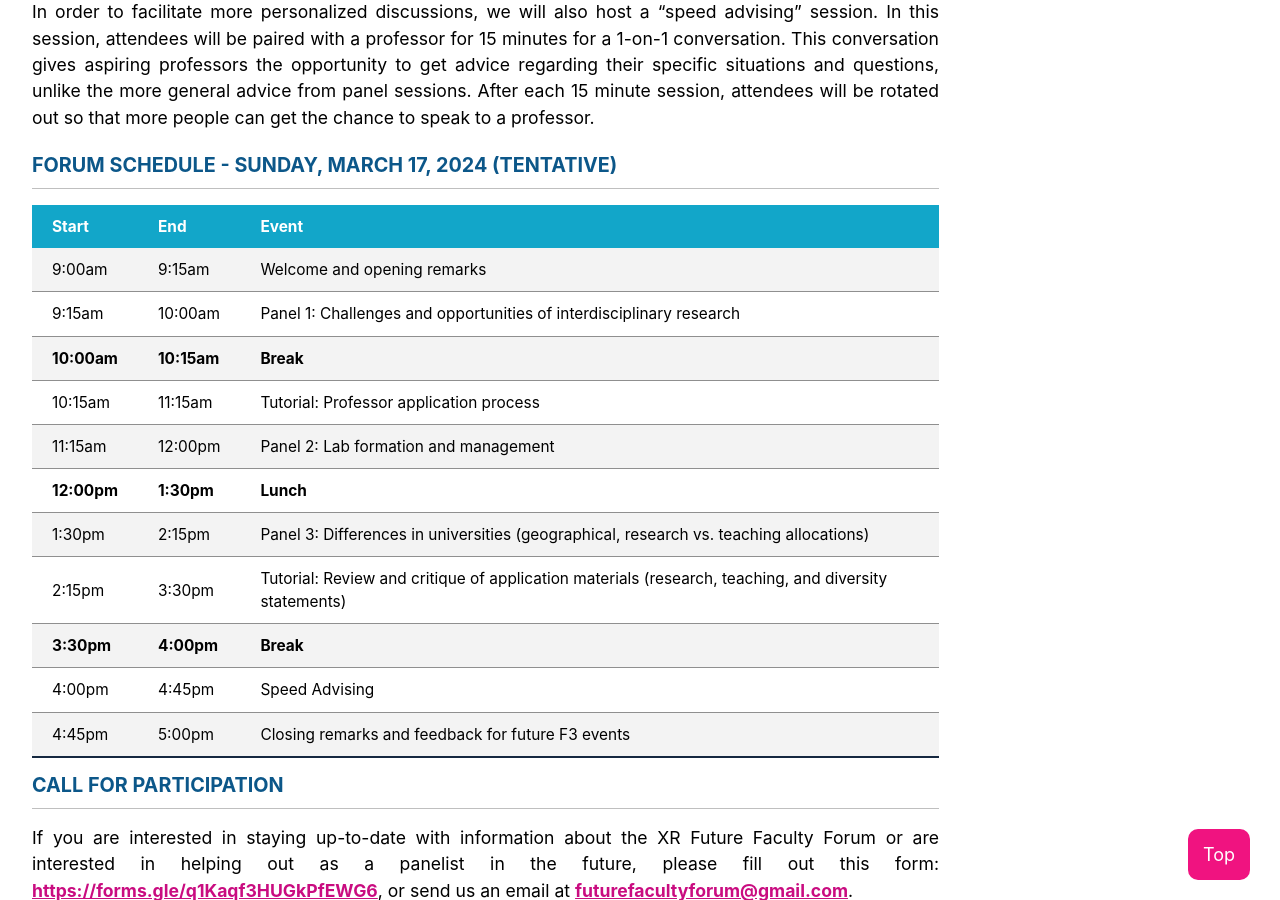
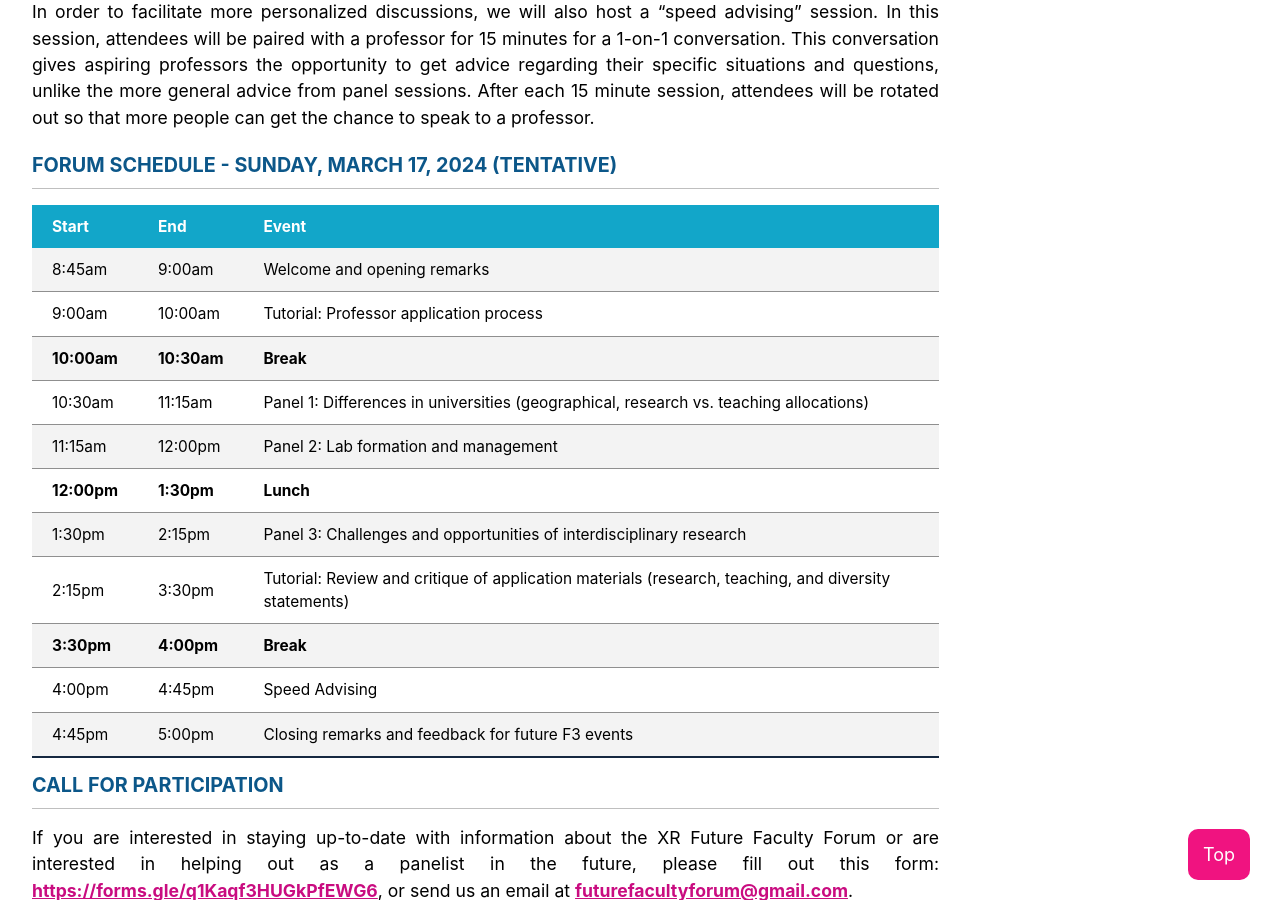
Before and after one commit to ieeevr/2024, a Jekyll site: the page built from program/future-faculty-forum/index.md, in a window 1280 px wide and 900 px high, scrolled down 2440 px. Built offline with Jekyll 4.4.1, drawn with Linux system fonts in a browser that asks for light colours; nearby versions of some CDN libraries.

Commit message:
f3 Update

```diff
--- a/program/future-faculty-forum/index.md
+++ b/program/future-faculty-forum/index.md
@@ -70,24 +70,24 @@
             <th>Event</th>
         </tr>
         <tr>
+            <td>8:45am</td>
             <td>9:00am</td>
-            <td>9:15am</td>
             <td>Welcome and opening remarks</td>
         </tr>
         <tr>
-            <td>9:15am</td>
+            <td>9:00am</td>
             <td>10:00am</td>
-            <td>Panel 1: Challenges and opportunities of interdisciplinary research</td>
+            <td>Tutorial: Professor application process</td>
         </tr>
         <tr>
             <td class="bold">10:00am</td>
-            <td class="bold">10:15am</td>
+            <td class="bold">10:30am</td>
             <td class="bold">Break</td>
         </tr>
         <tr>
-            <td>10:15am</td>
+            <td>10:30am</td>
             <td>11:15am</td>
-            <td>Tutorial: Professor application process</td>
+            <td>Panel 1: Differences in universities (geographical, research vs. teaching allocations)</td>
         </tr>
         <tr>
             <td>11:15am</td>
```
Also changed, not shown: other parts of program/future-faculty-forum/index.md (+1 -1 lines), program/overview/index.md (+18 -19 lines).
